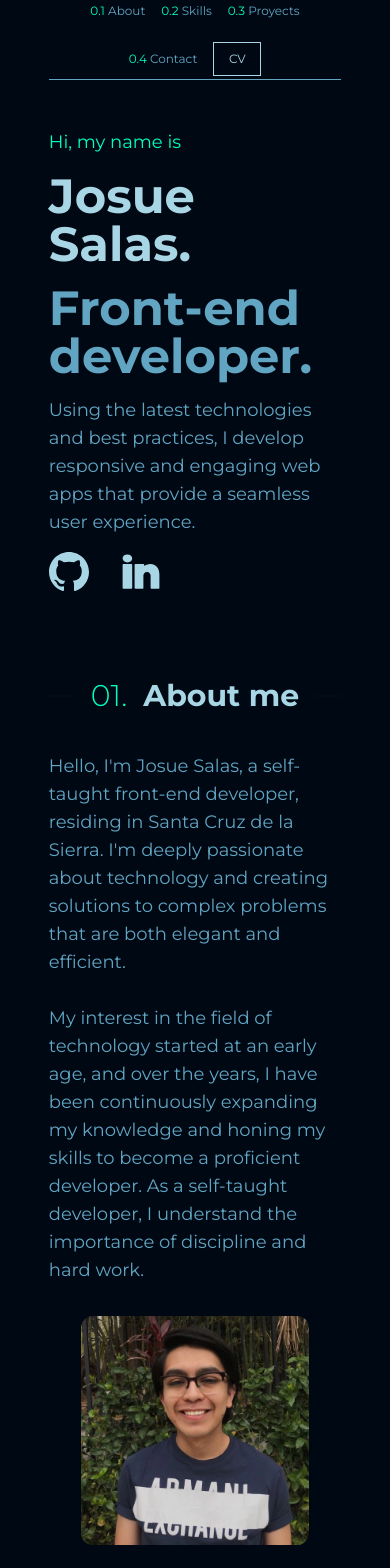
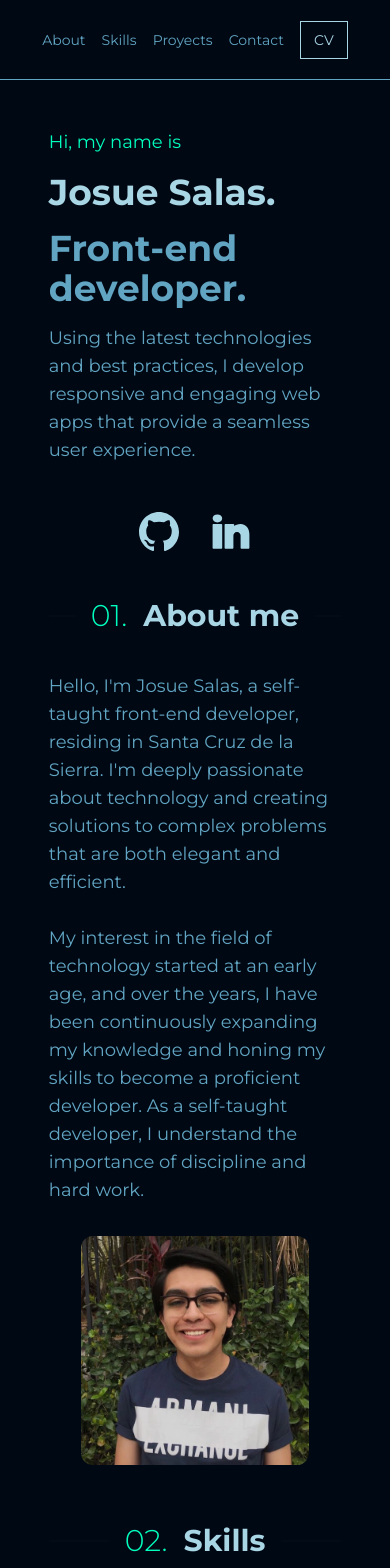
Before and after one commit to josalas21/portfolio-web, a React (Vite) app: page / in a window 390 px wide. Shown: the top 1568 px of the page. Built offline with nearby package versions, Linux system fonts and the light colour scheme.

Commit message:
Update responsive styles

```diff
--- a/src/components/hero/HeroBody.jsx
+++ b/src/components/hero/HeroBody.jsx
@@ -2,10 +2,10 @@ export const HeroBody = ({ CONTENT }) => {
   return (
     <>
       <span className="text-[#00FFBF] ">{CONTENT.span} </span>
-      <h1 className="text-5xl md:text-7xl font-bold my-4 md:my-6 text-[#A9D6E5]">
+      <h1 className="text-4xl md:text-7xl font-bold my-4 md:my-6 text-[#A9D6E5]">
         {CONTENT.h1}
       </h1>
-      <h2 className="text-5xl md:text-7xl font-bold">{CONTENT.h2}</h2>
+      <h2 className="text-4xl md:text-7xl font-bold">{CONTENT.h2}</h2>
       <p className="md:w-[35rem] my-4 md:my-8">{CONTENT.p}</p>
     </>
   );
--- a/src/components/hero/HeroButtons.jsx
+++ b/src/components/hero/HeroButtons.jsx
@@ -4,7 +4,7 @@ import { IconButton } from "../common/IconButton";
 
 export const HeroButtons = () => {
   return (
-    <div className="flex gap-8">
+    <div className="flex gap-8 justify-center md:justify-start pt-8 md:pt-0">
       <IconButton
         src={github}
         alt="github"
--- a/src/components/projects/Project.jsx
+++ b/src/components/projects/Project.jsx
@@ -3,7 +3,7 @@ import { ProjectImage } from "./ProjectImage";
 
 export const Project = ({ project }) => {
   return (
-    <div className="w-full flex flex-wrap my-8 md:my-12 justify-evenly gap-y-4">
+    <div className="w-full flex flex-wrap my-6 md:my-12 justify-evenly gap-y-4">
       <ProjectContent project={project} />
       <ProjectImage project={project} />
     </div>
--- a/src/components/projects/ProjectImage.jsx
+++ b/src/components/projects/ProjectImage.jsx
@@ -1,7 +1,7 @@
 export const ProjectImage = ({ project }) => {
   return (
-    <div className="mockup-window border bg-base-300 w-[25rem] h-[18rem] ">
-      <img src={project.img} alt="" />
+    <div className="mockup-window border bg-base-300 w-[18rem] md:w-[25rem] h-[12rem] md:h-[18rem] ">
+      <img src={project.img} alt="Project image" />
     </div>
   );
 };
--- a/src/components/projects/ProjectTech.jsx
+++ b/src/components/projects/ProjectTech.jsx
@@ -1,7 +1,7 @@
 export const ProjectTech = ({ tech }) => {
   return (
-    <span className="flex gap-2 text-xs w-1/3 text-center items-center self-center text-[#A9D6E5]">
-      <img src={tech.img} height={20} width={20} alt={tech.name} />
+    <span className="flex gap-1 text-xs md:w-[7rem] w-[5rem] text-center items-center self-center text-[#A9D6E5]">
+      <img src={tech.img} className="w-4 h-4 md:w-8" alt={tech.name} />
       {tech.name}
     </span>
   );
--- a/src/components/projects/ProjectTechs.jsx
+++ b/src/components/projects/ProjectTechs.jsx
@@ -2,10 +2,10 @@ import { ProjectTech } from "./ProjectTech";
 
 export const ProjectTechs = ({ project }) => {
   return (
-    <>
+    <div className="flex flex-wrap gap-4 justify-center">
       {project.techs.map((tech) => (
         <ProjectTech tech={tech} />
       ))}
-    </>
+    </div>
   );
 };
--- a/src/constants.js
+++ b/src/constants.js
@@ -144,7 +144,7 @@ export const PROJECTS_CONTENT = {
         { name: "ReactJS", img: react },
         { name: "React Query", img: react_query },
         { name: "React Router", img: react_router },
-        { name: "TailwindCSS", img: tailwind },
+        { name: "Tailwind", img: tailwind },
         { name: "Rick and Morty API", img: data },
       ],
       github: "https://github.com/JosueSalasR/rick-morty",
@@ -157,7 +157,7 @@ export const PROJECTS_CONTENT = {
         "This is a product page built with React. It showcases a product with an image, a title, a price, and a description. Users can add the product to their cart and see the total price of their cart.",
       techs: [
         { name: "ReactJS", img: react },
-        { name: "TailwindCSS", img: tailwind },
+        { name: "Tailwind", img: tailwind },
       ],
       github: "https://github.com/JosueSalasR/ecommerce-product-page",
       link: "https://ecommerce-product-josalas21.vercel.app",
@@ -169,7 +169,7 @@ export const PROJECTS_CONTENT = {
         "This is my personal front-end portfolio, developed using React. Here, you'll find a showcase of my skills and projects in web interface development.",
       techs: [
         { name: "ReactJS", img: react },
-        { name: "TailwindCSS", img: tailwind },
+        { name: "Tailwind", img: tailwind },
       ],
       github: "https://github.com/JosueSalasR/portfolio-web",
       link: "https://portfolio-josalas21.vercel.app",
--- a/src/sections/About.jsx
+++ b/src/sections/About.jsx
@@ -3,7 +3,10 @@ import { ABOUT_CONTENT as CONTENT } from "../constants";
 
 export const About = () => {
   return (
-    <div className="pt-20 h-full bg-[#000814] text-[#61A5C2]" id="about">
+    <div
+      className="pt-10 md:pt-20 h-full bg-[#000814] text-[#61A5C2]"
+      id="about"
+    >
       <div className="container mx-auto text-lg w-3/4 flex flex-wrap">
         <SectionTitle CONTENT={CONTENT} />
         <AboutBody CONTENT={CONTENT} />
--- a/src/sections/Contact.jsx
+++ b/src/sections/Contact.jsx
@@ -4,7 +4,7 @@ import { CONTACT_CONTENT as CONTENT } from "../constants.js";
 export const Contact = () => {
   return (
     <div className="h-full bg-[#000814] text-[#61A5C2]" id="contact">
-      <div className="flex container flex-wrap mx-auto w-3/4 pt-20  text-lg">
+      <div className="flex container flex-wrap mx-auto w-3/4 pt-10 md:pt-20 text-lg">
         <div className="w-full md:p-8">
           <SectionTitle CONTENT={CONTENT} />
           <ContactBody CONTENT={CONTENT} />
--- a/src/sections/Navbar.jsx
+++ b/src/sections/Navbar.jsx
@@ -3,10 +3,11 @@ import { NAVBAR_LINKS as LINKS } from "../constants";
 export const Navbar = () => {
   return (
     <div className="h-[5rem] bg-[#000814] text-[#61A5C2] fixed top-0 left-0 right-0 z-10 ">
-      <div className="flex container flex-wrap mx-auto w-3/4 justify-center md:justify-end gap-4 md:gap-8 h-full items-center text-xs md:text-base border-b border-[#61A5C2] ">
+      <div className="flex container flex-wrap mx-auto md:w-3/4 justify-center md:justify-end gap-4 md:gap-8 h-full items-center text-sm md:text-base border-b border-[#61A5C2] ">
         {LINKS.map((link) => (
           <a href={link.href} className="hover:text-[#00FFBF]">
-            <span className="text-[#00FFBF]">{link.num} </span> {link.section}
+            <span className="text-[#00FFBF] hidden md:inline">{link.num} </span>{" "}
+            {link.section}
           </a>
         ))}
         <CvButton />
--- a/src/sections/Projects.jsx
+++ b/src/sections/Projects.jsx
@@ -3,7 +3,10 @@ import { PROJECTS_CONTENT as CONTENT } from "../constants.js";
 
 export const Projects = () => {
   return (
-    <div className="h-full bg-[#000814] text-[#61A5C2]  pt-20 " id="proyects">
+    <div
+      className="h-full bg-[#000814] text-[#61A5C2] pt-10 md:pt-20 "
+      id="proyects"
+    >
       <div className="flex container flex-wrap mx-auto w-3/4">
         <div className="w-full md:p-8 h-full flex flex-wrap ">
           <SectionTitle CONTENT={CONTENT.title} />
--- a/src/sections/Skills.jsx
+++ b/src/sections/Skills.jsx
@@ -4,7 +4,7 @@ import { SKILLS_CONTENT as CONTENT } from "../constants";
 export const Skills = () => {
   return (
     <div
-      className="md:min-h-screen h-full bg-[#000814] text-[#61A5C2] pt-20"
+      className="md:min-h-screen h-full bg-[#000814] text-[#61A5C2] pt-5 md:pt-20"
       id="skills"
     >
       <div className="flex container flex-wrap mx-auto w-3/4 text-lg">
```
